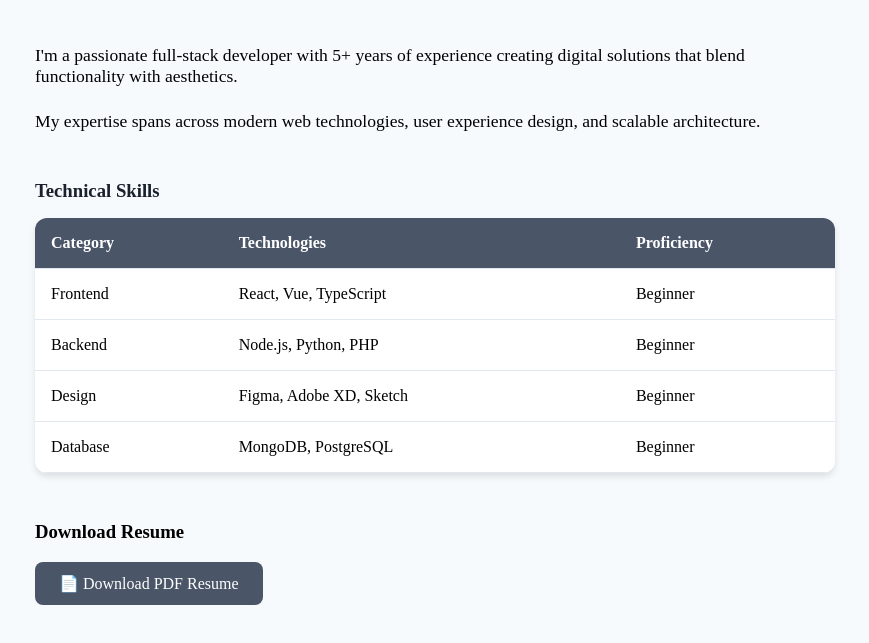
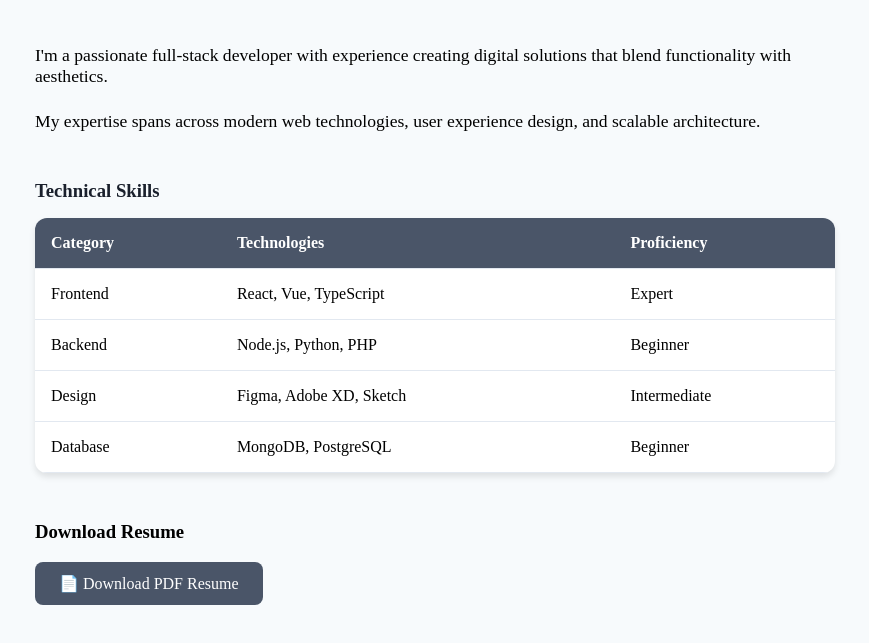
Before and after one commit to logandescapo-eng/Portfolio, a plain HTML site: page about.html in a window 1280 px wide. Shown: the part 191-834 px from the top of the page, without its empty margins (205-1074 px from the left). Drawn offline with Linux system fonts and the light colour scheme.

Commit message:
initial commit

```diff
--- a/about.html
+++ b/about.html
@@ -106,7 +106,7 @@ tr:hover {
             <h2 class="section-title">About Me</h2>
             <div class="about-content">
                 <div class="about-text">
-                    <p>I'm a passionate full-stack developer with 5+ years of experience creating digital solutions that blend functionality with aesthetics.</p>
+                    <p>I'm a passionate full-stack developer with experience creating digital solutions that blend functionality with aesthetics.</p>
                     <p>My expertise spans across modern web technologies, user experience design, and scalable architecture.</p>
 
                     <div class="skills-table">
@@ -123,7 +123,7 @@ tr:hover {
                                 <tr>
                                     <td>Frontend</td>
                                     <td>React, Vue, TypeScript</td>
-                                    <td>Beginner</td>
+                                    <td>Expert</td>
                                 </tr>
                                 <tr>
                                     <td>Backend</td>
@@ -133,7 +133,7 @@ tr:hover {
                                 <tr>
                                     <td>Design</td>
                                     <td>Figma, Adobe XD, Sketch</td>
-                                    <td>Beginner</td>
+                                    <td>Intermediate</td>
                                 </tr>
                                 <tr>
                                     <td>Database</td>
```
